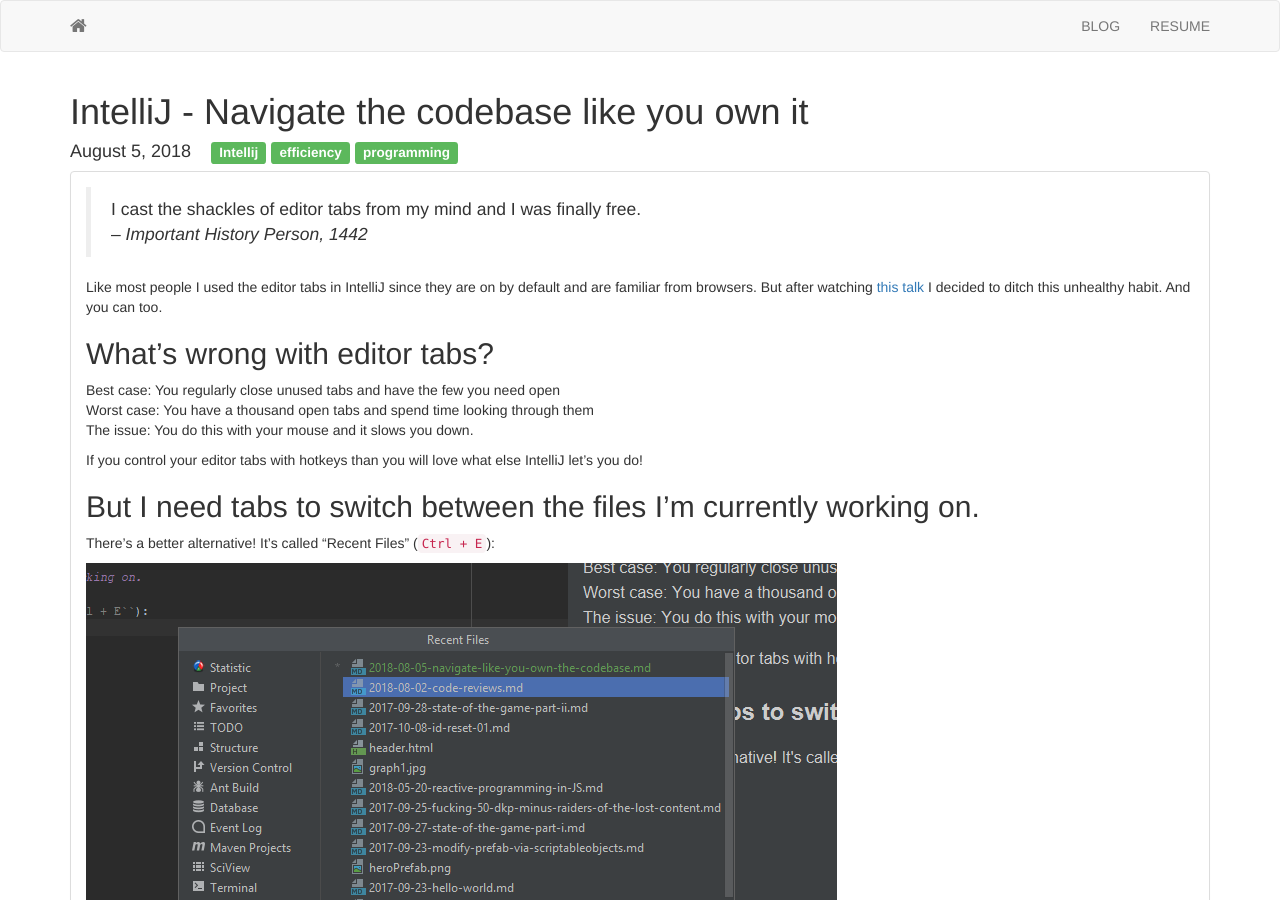
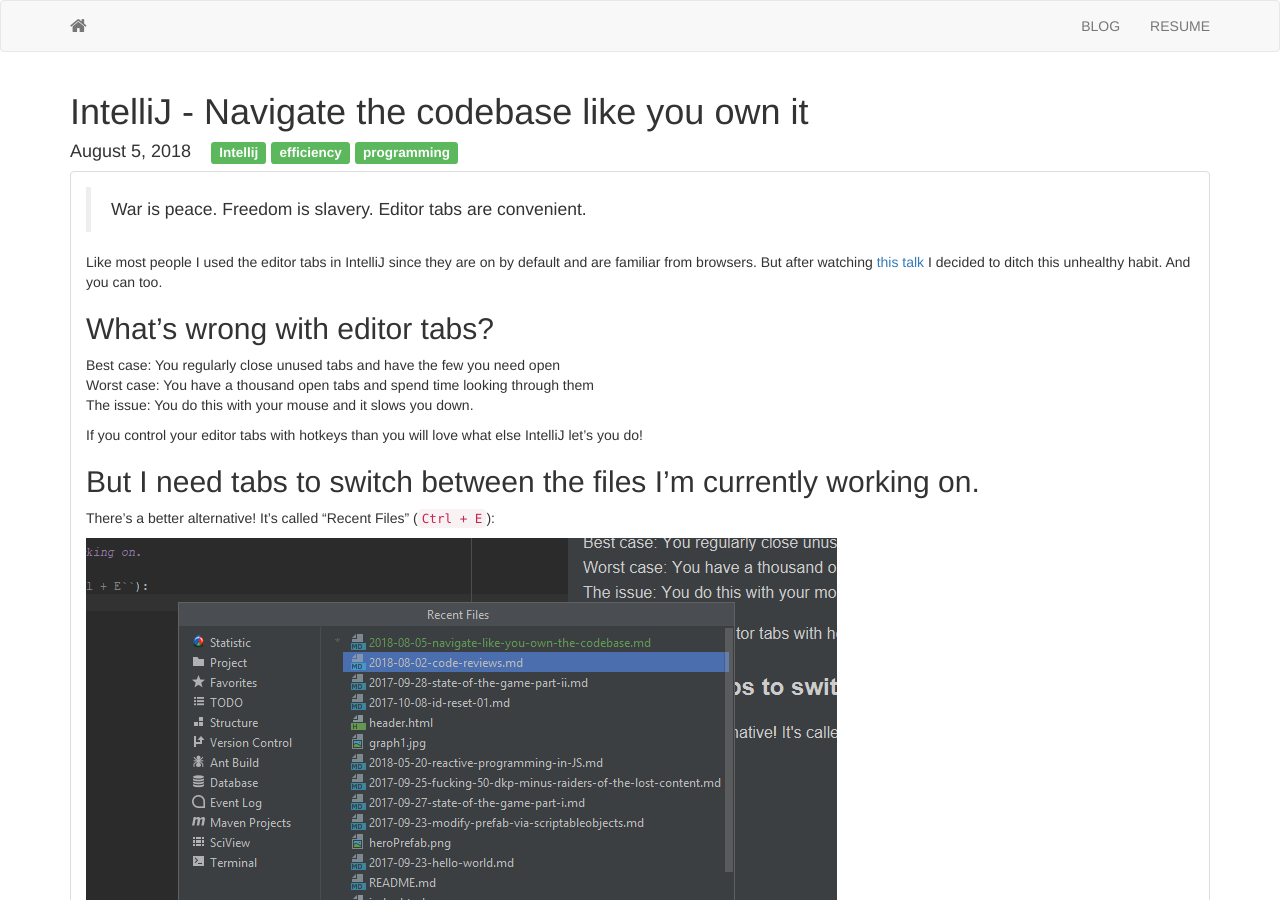
Before and after one commit to manuelhuber/manuel-huber.de, a Jekyll site: the page built from _posts/2018-08-05-intellij-navigate-the-codebase-like-you-own-it.md, in a window 1280 px wide and 900 px high. Built offline with Jekyll 4.4.1, drawn with Linux system fonts in a browser that asks for light colours; nearby versions of some CDN libraries.

Commit message:
changed quote

```diff
--- a/_posts/2018-08-05-intellij-navigate-the-codebase-like-you-own-it.md
+++ b/_posts/2018-08-05-intellij-navigate-the-codebase-like-you-own-it.md
@@ -3,8 +3,7 @@
 titleFormatted: IntelliJ - <fat>Navigate</fat> the codebase like you <fat>own</fat> it
 ---
 
-> I cast the shackles of editor tabs from my mind and I was finally free.
-> -- <cite>Important History Person, 1442</cite>
+> War is peace. Freedom is slavery. Editor tabs are convenient.
 
 Like most people I used the editor tabs in IntelliJ since they are on by default and are familiar from browsers. But after watching [this talk](https://www.youtube.com/watch?v=eq3KiAH4IBI) I decided to ditch this unhealthy habit. And you can too.
 
```
